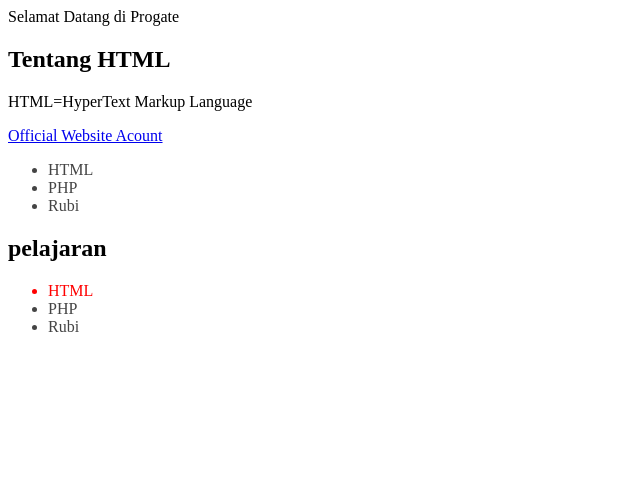
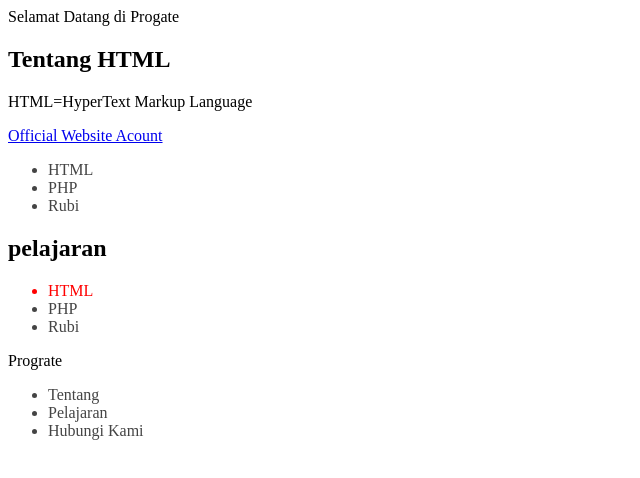
Before and after one commit to HalimahTusaadiah/Pertemuan-1, a plain HTML site: page index.html in a window 1280 px wide. Shown: the whole page, without its empty margins (0-640 px from the left). Drawn offline with Linux system fonts and the light colour scheme.

Commit message:
Update index.html

```diff
--- a/index.html
+++ b/index.html
@@ -16,3 +16,13 @@
   <li>PHP</li>
   <li>Rubi</li>
 </ul>
+
+<div class="header">
+  <div class="header-logo">Prograte</div>
+  <div class="header-list">
+  <ul>
+    <li>Tentang</li>
+    <li>Pelajaran</li>
+    <li>Hubungi Kami</li>
+ </ul>
+ </div>
```
